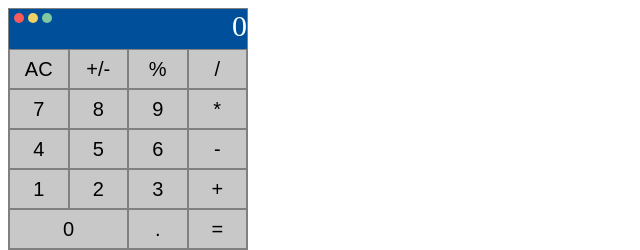
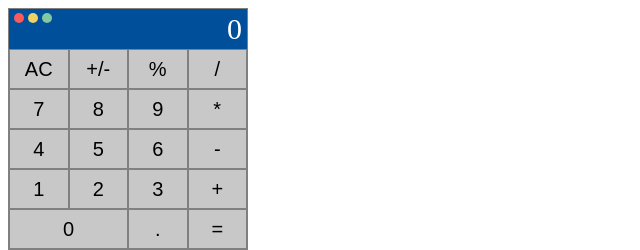
Before and after one commit to dosaem/calculator, a plain HTML site: page index.html in a window 1280 px wide. Shown: the full height of the page, 0-640 px from the left. Drawn offline with Linux system fonts and the light colour scheme.

Commit message:
숫자 세로정렬, 여백 조정

```diff
--- a/index.css
+++ b/index.css
@@ -38,6 +38,8 @@
 /* 숫자 입력창 */
 .calculator-input.value {
   height: 40px;
+  line-height: 40px;
+  padding-right: 5px;
   background-color: #004f9b;
   font-size: 30px;
   color: white;
```
